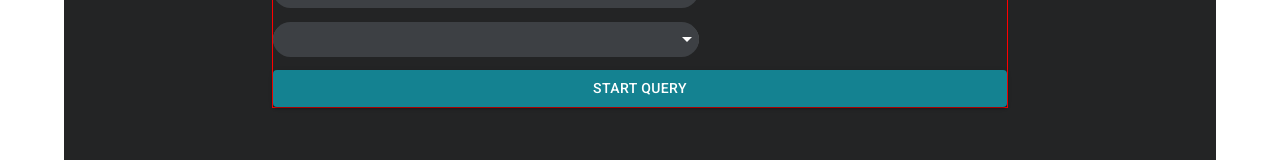
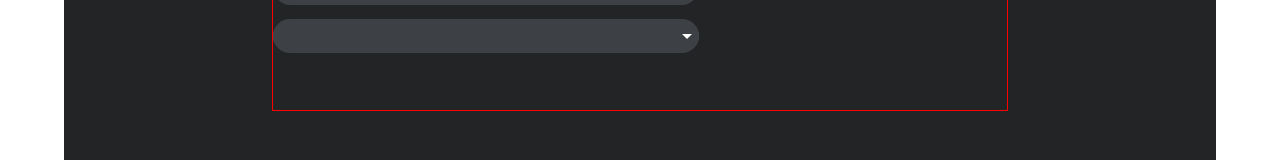
Before and after one commit to RoshniPillai/MyPOC, a React (Create React App) app: page / in a window 1280 px wide. Shown: the part 576-736 px from the top of the page. Built offline with nearby package versions, Linux system fonts and the light colour scheme.

Commit message:
new changes

```diff
--- a/package.json
+++ b/package.json
@@ -9,6 +9,7 @@
   ],
   "main": "src/index.tsx",
   "dependencies": {
+    " ": "material-ui/core ",
     "@emotion/react": "11.11.0",
     "@emotion/styled": "11.11.0",
     "@material-ui/core": "4.12.4",
--- a/src/components/landing.tsx
+++ b/src/components/landing.tsx
@@ -598,6 +598,7 @@ export default function LandingPage() {
                       </FormControl>
                     </FormControl>
                     <Button
+                      className="btn"
                       type="submit"
                       //fullWidth
                       variant="contained"
--- a/src/styles.css
+++ b/src/styles.css
@@ -9,7 +9,7 @@
   line-height: 19px;
   letter-spacing: 0em;
   text-align: left;
-  color: '#ffffff';
+  color: "#ffffff";
 }
 .subHeading {
   font-family: "Roboto";
@@ -33,3 +33,18 @@
   letter-spacing: 0em;
   text-align: left;
 }
+.btn {
+  display: flex;
+  flex-direction: row;
+  justify-content: center;
+  align-items: center;
+  padding: 12px 16px;
+  gap: 6px;
+  position: absolute;
+  width: 135px;
+  height: 43px;
+  left: 844px;
+  top: 820px;
+  background: #148291;
+  border-radius: 3px;
+}
```
